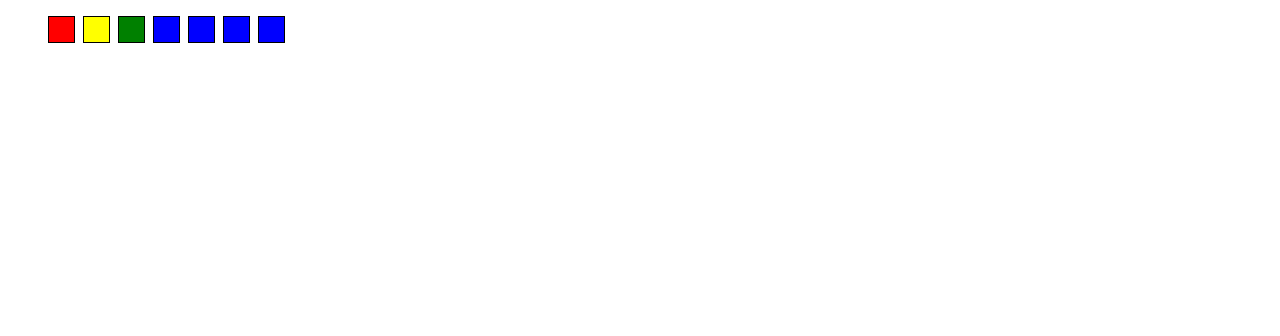
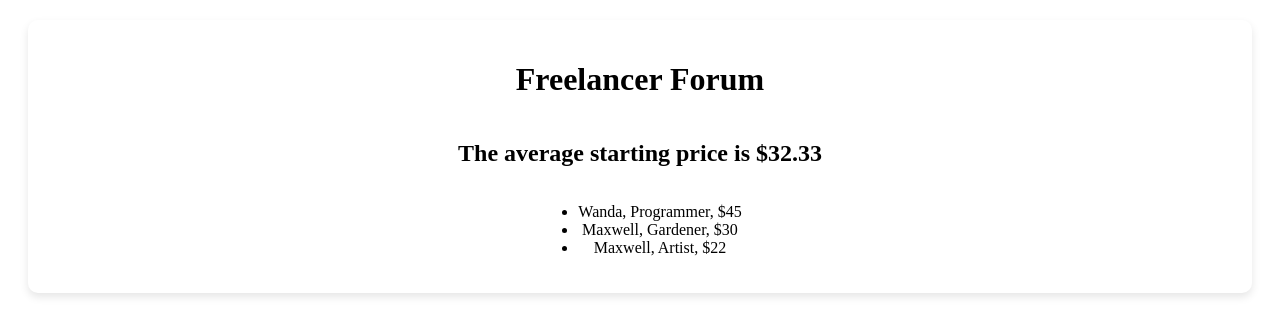
Before and after one commit to NicoRi5/Unit2.FreelancerForum, a plain HTML site: page index.html in a window 1280 px wide. Drawn offline with Linux system fonts and the light colour scheme.

Commit message:
First commit

```diff
--- a/index.css
+++ /dev/null
@@ -1,55 +0,0 @@
-ul {
-  display: flex;
-  flex-wrap: wrap;
-  list-style-type: none;
-  gap: 1ch;
-}
-
-li {
-  border: solid 1px black;
-}
-
-#circles > li {
-  border-radius: 50%;
-}
-
-/* Colors */
-.red {
-  background-color: red;
-}
-
-.orange {
-  background-color: orange;
-}
-
-.yellow {
-  background-color: yellow;
-}
-
-.green {
-  background-color: green;
-}
-
-.blue {
-  background-color: blue;
-}
-
-.purple {
-  background-color: purple;
-}
-
-/* Sizes */
-.small {
-  width: 25px;
-  height: 25px;
-}
-
-.medium {
-  width: 50px;
-  height: 50px;
-}
-
-.large {
-  width: 100px;
-  height: 100px;
-}
--- a/index.html
+++ b/index.html
@@ -3,12 +3,9 @@
   <head>
     <meta charset="UTF-8" />
     <meta name="viewport" content="width=device-width, initial-scale=1.0" />
-    <title>Shapes</title>
-    <link rel="stylesheet" href="index.css" />
+    <title>Freelancer Forum</title>
     <script src="index.js" defer></script>
+    <div id="app"></div>
   </head>
-  <body>
-    <ul id="squares"></ul>
-    <!-- TODO: Add a second <ul> for circles -->
-  </body>
+  <body></body>
 </html>
--- a/index.js
+++ b/index.js
@@ -1,62 +1,76 @@
-// === State ===
-// Here, we define variables for the data that our program needs to remember.
-// We call this data "state" because it represents the state of our program.
-// This is also where we define functions to modify the state.
-
-// TODO: Add support for more colors
-const colors = ["red", "green", "blue"];
-const sizes = ["small", "medium", "large"];
-const maxShapes = 10;
-const shapes = [
-  {
-    color: "red",
-    size: "small",
-  },
-  {
-    color: "yellow",
-    size: "small",
-  },
+// arrays of names and occupations
+const names = [
+  "Fernando",
+  "Alexander",
+  "Sarah",
+  "Wanda",
+  "Denis",
+  "Sharon",
+  "Maxwell",
 ];
 
-/** Adds a shape with random properties to the `shapes` array */
-function addShape() {
-  const color = colors[Math.floor(Math.random() * colors.length)];
+const occupations = ["Teacher", "Programmer", "Gardener", "Artist", "Writer"];
 
-  // TODO: Randomize the size of the shape
-  const size = "small";
+const freelancers = [
+  { name: "Wanda", occupation: "Programmer", price: 45 },
+  { name: "Maxwell", occupation: "Gardener", price: 30 },
+];
 
-  shapes.push({ color, size });
-}
+// average starting price function
+const calculateAverage = () => {
+  const total = freelancers.reduce(
+    (sum, freelancer) => sum + freelancer.price,
+    0
+  );
+  return freelancers.length ? (total / freelancers.length).toFixed(2) : 0;
+};
 
-// === Render ===
-// To "render" is to update the DOM to reflect the current state.
-// In this section, we define the functions to render state.
+// displaying and centering the text in a box
+const render = () => {
+  const app = document.querySelector("#app");
+  app.innerHTML = "";
 
-/** Updates the DOM to reflect the current state. */
-function render() {
-  // Render the squares
-  const squareList = document.querySelector("#squares");
-  const squareElements = shapes.map((shape) => {
-    const squareElement = document.createElement("li");
-    squareElement.classList.add(shape.color, shape.size);
-    return squareElement;
+  const container = document.createElement("div");
+  container.style.display = "flex";
+  container.style.flexDirection = "column";
+  container.style.alignItems = "center";
+  container.style.justifyContent = "center";
+  container.style.padding = "20px";
+  container.style.margin = "20px";
+  container.style.textAlign = "center";
+  container.style.borderRadius = "10px";
+  container.style.boxShadow = "0 4px 8px rgba(0,0,0,0.1)";
+
+  const h1 = document.createElement("h1");
+  h1.innerText = "Freelancer Forum";
+  container.append(h1);
+
+  const h2 = document.createElement("h2");
+  h2.innerText = `The average starting price is $${calculateAverage()}`;
+  container.append(h2);
+
+  const fullList = document.createElement("ul");
+  freelancers.forEach((freelancer) => {
+    const listFreelancer = document.createElement("li");
+    listFreelancer.innerText = `${freelancer.name}, ${freelancer.occupation}, $${freelancer.price}`;
+    fullList.appendChild(listFreelancer);
   });
-  squareList.replaceChildren(...squareElements);
+  container.append(fullList);
+  app.append(container);
+};
+render();
 
-  // TODO: Render the circles
-}
+// generate new random freelancers
+const randomizeFreelancer = () => {
+  const newName = names[Math.floor(Math.random() * names.length)];
+  const newOccupation =
+    occupations[Math.floor(Math.random() * occupations.length)];
+  const newPrice = Math.floor(Math.random() * 75) + 1;
+  return { name: newName, occupation: newOccupation, price: newPrice };
+};
 
-// === Script ===
-// In this section, we call the functions that we've defined above.
-
-// `setInterval` will call the callback function every 1000 milliseconds (1 second)
-// and return an interval ID that we can use to stop the interval later.
-// Calling `clearInterval(addShapeIntervalId)` will stop the interval.
-const addShapeIntervalId = setInterval(() => {
-  addShape();
+setInterval(() => {
+  const newFreelancer = randomizeFreelancer();
+  freelancers.push(newFreelancer);
   render();
-
-  // TODO: Stop adding shapes if we've reached the maximum number of shapes
-}, 1000);
-
-render(); // We call this function once to render the initial state
+}, 3000);
```
Also changed, not shown: 1 other file.
